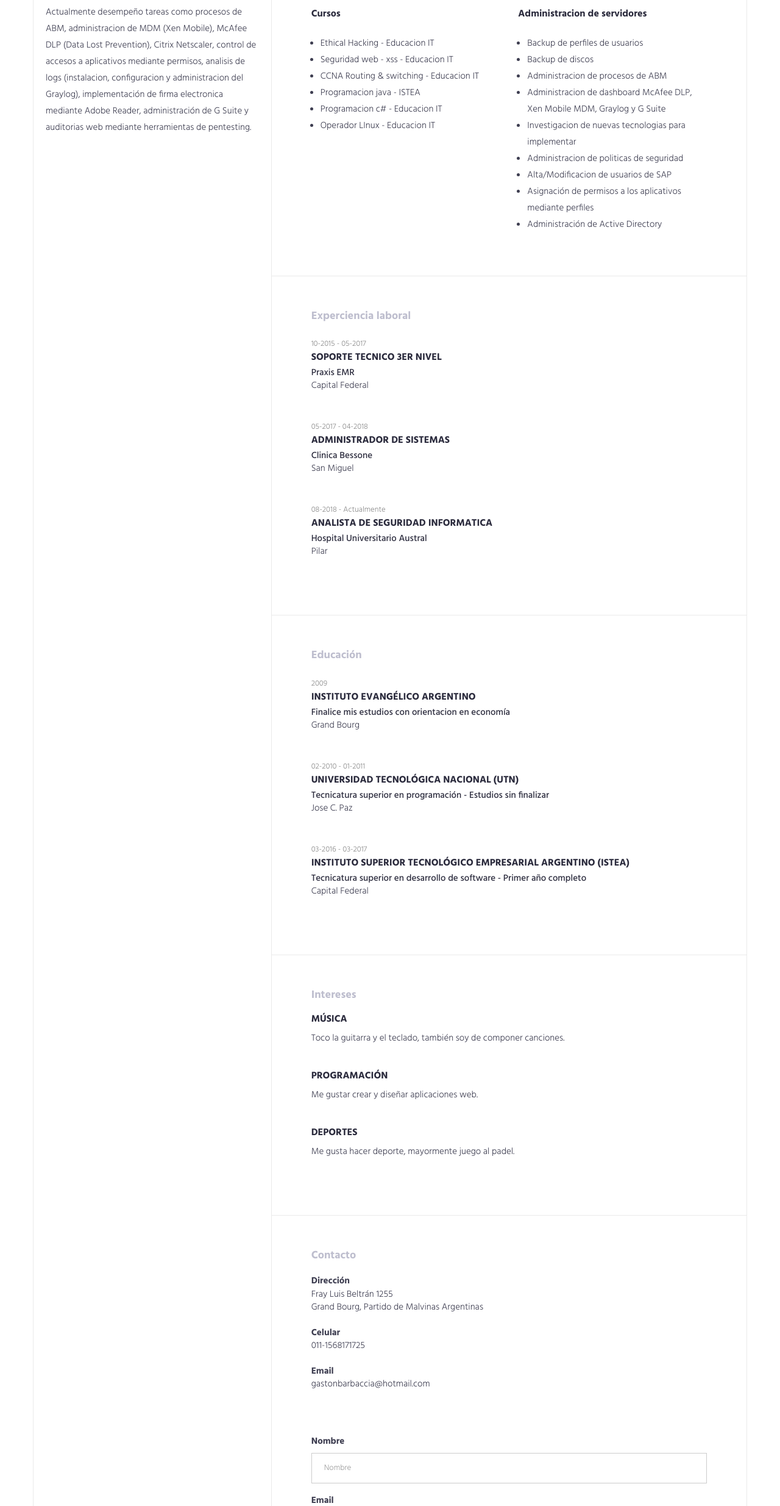
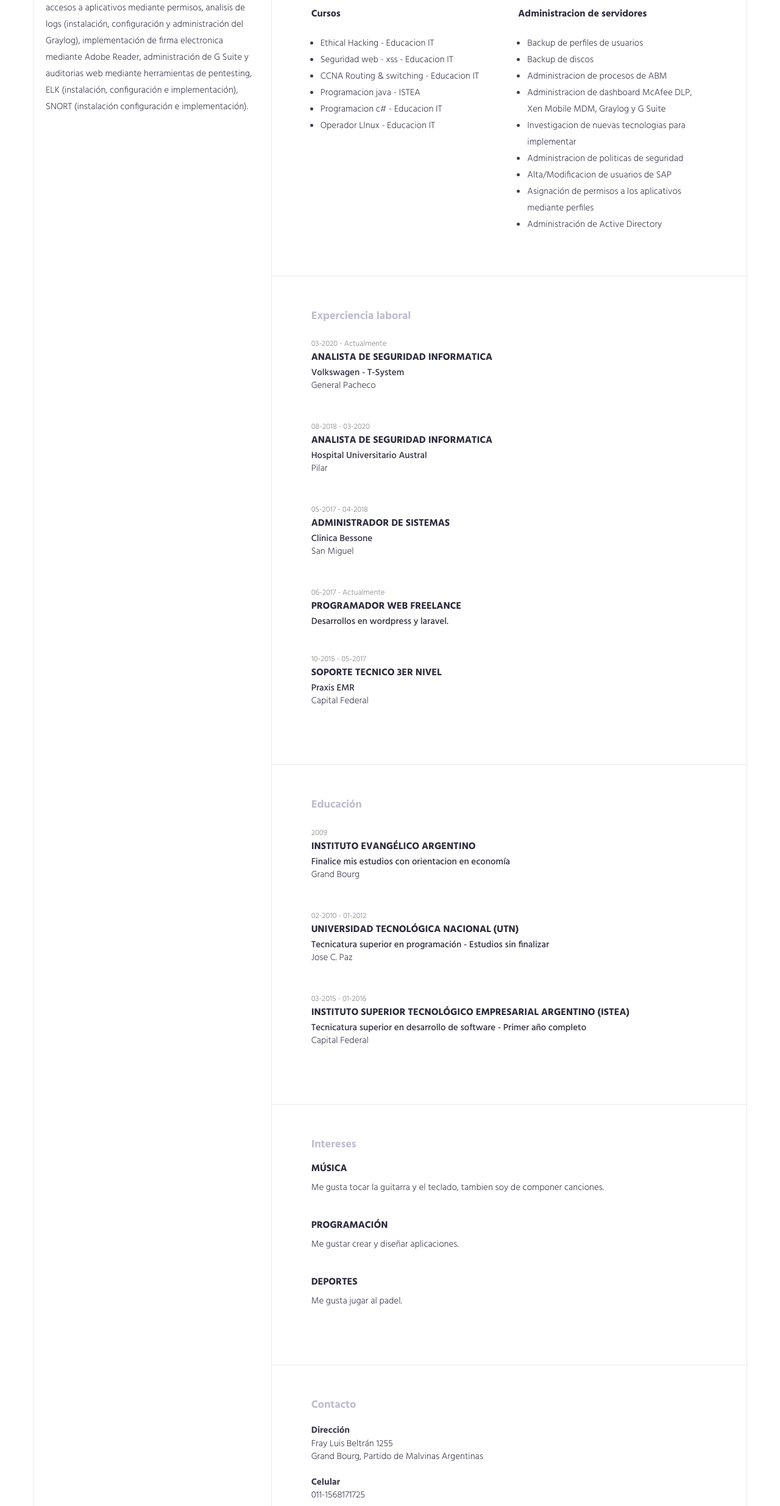
Before and after one commit to gastonbarbaccia/cv-gb, a plain HTML site: page index.html in a window 1280 px wide. Shown: the part 331-2800 px from the top of the page at 61% size. Drawn offline with Linux system fonts and the light colour scheme.

Commit message:
Cambios en el trabajo y la foto

```diff
--- a/index.html
+++ b/index.html
@@ -43,7 +43,7 @@
 <div class="left-col-block blocks">
     <header class="header theiaStickySidebar">
         <div class="profile-img">
-            <img src="img/img-profile.jpg" class="img-responsive" alt=""/>
+            <img src="img/img-profile.png" class="img-responsive" alt=""/>
         </div>
         <div class="content">
             <h1>Gastón Gabriel Barbaccia</h1>
@@ -52,7 +52,7 @@
             <div class="about-text">
                 <p>
                     Actualmente desempeño tareas como procesos de ABM, administracion de MDM (Xen Mobile), McAfee DLP (Data Lost Prevention), Citrix Netscaler,
-                    control de accesos a aplicativos mediante permisos, analisis de logs (instalacion, configuracion y administracion del Graylog), implementación de  firma electronica mediante Adobe Reader, administración de  G Suite y auditorias web mediante herramientas de pentesting.
+                    control de accesos a aplicativos mediante permisos, analisis de logs (instalación, configuración y administración del Graylog), implementación de  firma electronica mediante Adobe Reader, administración de  G Suite y auditorias web mediante herramientas de pentesting, ELK (instalación, configuración e implementación), SNORT (instalación configuración e implementación).
                 </p>
             </div>
         </div>
@@ -99,7 +99,7 @@
                 <div class="expertise-item">
                     <h3>Programación</h3>
                     <p>
-                        Capacidad de desarrollar aplicaciones ya sea en PHP, vb, c# o java.
+                        Capacidad de desarrollar aplicaciones ya sea en PHP, vb, c#, java, wordpress, laravel
                     </p>
                 </div>
             </div>
@@ -164,11 +164,19 @@
         <!--.row-->
         <div class="row">
             <div class="col-md-12">
+                <!-- .experience-item -->
                 <div class="content-item">
-                    <small>10-2015 - 05-2017 </small>
-                    <h3>Soporte tecnico 3er Nivel</h3>
-                    <h4>Praxis EMR</h4>
-                    <p>Capital Federal</p>
+                    <small>03-2020 - Actualmente</small>
+                    <h3>Analista de seguridad informatica</h3>
+                    <h4>Volkswagen -  T-System</h4>
+                    <p>General Pacheco</p>
+                </div>
+                 <!-- .experience-item -->
+                <div class="content-item">
+                    <small>08-2018 - 03-2020</small>
+                    <h3>Analista de seguridad informatica</h3>
+                    <h4>Hospital Universitario Austral</h4>
+                    <p>Pilar</p>
                 </div>
                 <!-- .experience-item -->
                 <div class="content-item">
@@ -179,12 +187,18 @@
                 </div>
                 <!-- .experience-item -->
                 <div class="content-item">
-                    <small>08-2018 - Actualmente</small>
-                    <h3>Analista de seguridad informatica</h3>
-                    <h4>Hospital Universitario Austral</h4>
-                    <p>Pilar</p>
+                    <small>06-2017 - Actualmente</small>
+                    <h3>Programador web freelance</h3>
+                    <h4>Desarrollos en wordpress y laravel.</h4>
                 </div>
                 <!-- .experience-item -->
+                <div class="content-item">
+                    <small>10-2015 - 05-2017 </small>
+                    <h3>Soporte tecnico 3er Nivel</h3>
+                    <h4>Praxis EMR</h4>
+                    <p>Capital Federal</p>
+                </div>
+                 <!-- .experience-item -->
             </div>
         </div>
         <!--.row-->
@@ -213,14 +227,14 @@
                 </div>
                 <!-- .experience-item -->
                 <div class="content-item">
-                    <small>02-2010 - 01-2011</small>
+                    <small>02-2010 - 01-2012</small>
                     <h3>Universidad Tecnológica Nacional (UTN)</h3>
                     <h4>Tecnicatura superior en programación - Estudios sin finalizar</h4>
                     <p>Jose C. Paz</p>
                 </div>
                 <!-- .experience-item -->
                 <div class="content-item">
-                    <small>03-2016 - 03-2017</small>
+                    <small>03-2015 - 01-2016</small>
                     <h3>Instituto Superior Tecnológico Empresarial Argentino (ISTEA)</h3>
                     <h4>Tecnicatura superior en desarrollo de software - Primer año completo</h4>
                     <p>Capital Federal</p>
@@ -250,16 +264,16 @@
             <div class="col-md-12">
                 <div class="content-item">
                     <h3>Música</h3>
-                    <p>Toco la guitarra y el teclado, también soy de componer canciones.</p>
+                    <p>Me gusta tocar la guitarra y el teclado, tambien soy de componer canciones.</p>
                 </div>
                 <div class="content-item">
                     <h3>Programación</h3>
-                    <p>Me gustar crear y diseñar aplicaciones web.</p>
+                    <p>Me gustar crear y diseñar aplicaciones.</p>
 
                 </div>
                 <div class="content-item">
                     <h3>Deportes</h3>
-                    <p>Me gusta hacer deporte, mayormente juego al padel.</p>
+                    <p>Me gusta jugar al padel.</p>
                 </div>
             </div>
         </div>
@@ -296,43 +310,8 @@
 
                 <address>
                     <strong>Email</strong><br>
-                    <span class="__cf_email__" data-cfemail="74171b1212111134151911181d115a1911">gastonbarbaccia@hotmail.com</span>
+                    <span><a class="mail" href="mailto:gastonbarbaccia@hotmail.com">gastonbarbaccia@hotmail.com</a></span>
                 </address>
-            </div>
-        </div>
-        <!--.row-->
-        <div class="row">
-            <div class="col-md-12">
-                <div class="feedback-form">
-                    <form id="contactForm" action="https://uicookies.com/demo/theme/resumex/sendemail.php" method="POST">
-                        <div class="form-group">
-                            <label for="InputName">Nombre</label>
-                            <input type="text" name="name" required="" class="form-control" id="InputName"
-                                   placeholder="Nombre">
-                        </div>
-                        <div class="form-group">
-                            <label for="InputEmail">Email</label>
-                            <input type="email" name="email" required="" class="form-control" id="InputEmail"
-                                   placeholder="Email">
-                        </div>
-                        <div class="form-group">
-                            <label for="InputSubject">Asunto</label>
-                            <input type="text" name="subject" class="form-control" id="InputSubject"
-                                   placeholder="Asunto">
-                        </div>
-                        <div class="form-group">
-                            <label for="message-text" class="control-label">Mensaje</label>
-                            <textarea class="form-control" rows="4" required="" name="message" id="message-text"
-                                      placeholder="Mensaje"></textarea>
-                        </div>
-                        <div style="text-align:center;">
-                        <button type="submit" class="btn btn-primary">Enviar</button>
-                        </div>
-                    </form>
-                </div>
-                <!-- .feedback-form -->
-
-
             </div>
         </div>
     </div>
```
Also changed, not shown: img/img-profile.jpg (deleted), img/portfolio-1.jpg (deleted), img/portfolio-2.jpg (deleted), img/portfolio-3.jpg (deleted), img/portfolio-4.jpg (deleted), img/signature.png (deleted), 1 other file.
